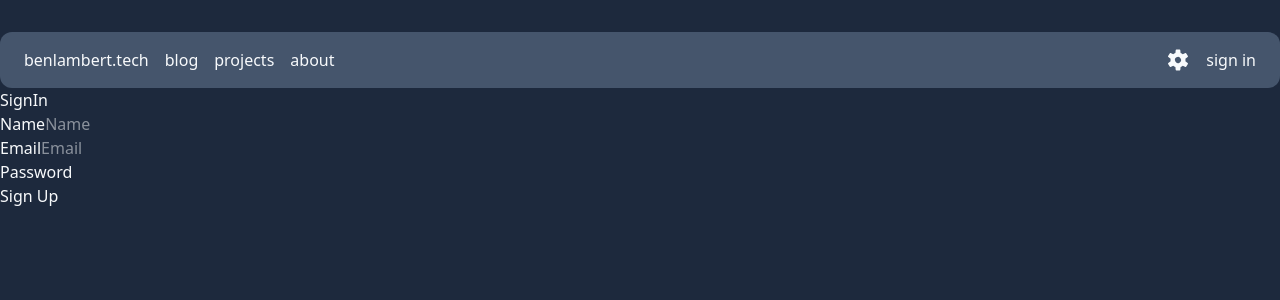
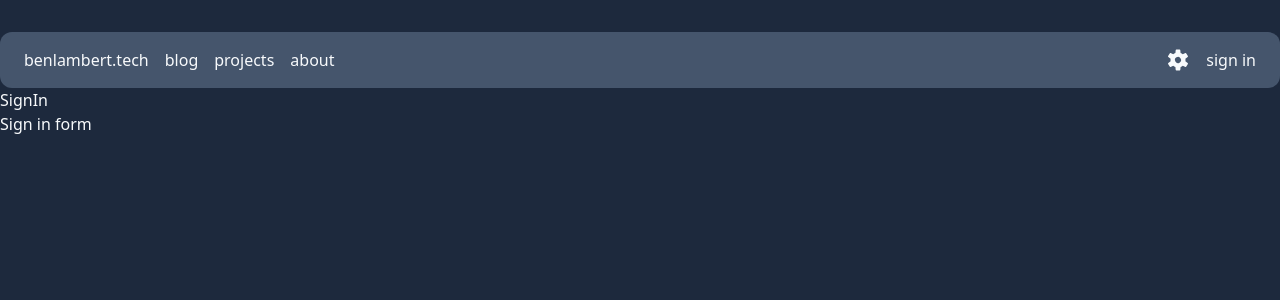
Before and after one commit to benlambert43/home, a Next.js app in the folder home-web-ui/: page /signin in a window 1280 px wide. Shown: the top 300 px of the page. Built offline with nearby package versions, Linux system fonts and the light colour scheme.

Commit message:
remove login form until create account form is done

```diff
--- a/home-web-ui/app/signin/LoginForm.tsx
+++ /dev/null
@@ -1,21 +0,0 @@
-import { signup } from "@/app/actions/auth";
-
-export const LoginForm = () => {
-  return (
-    <form action={signup}>
-      <div>
-        <label htmlFor="name">Name</label>
-        <input id="name" name="name" placeholder="Name" />
-      </div>
-      <div>
-        <label htmlFor="email">Email</label>
-        <input id="email" name="email" type="email" placeholder="Email" />
-      </div>
-      <div>
-        <label htmlFor="password">Password</label>
-        <input id="password" name="password" type="password" />
-      </div>
-      <button type="submit">Sign Up</button>
-    </form>
-  );
-};
--- a/home-web-ui/app/signin/page.tsx
+++ b/home-web-ui/app/signin/page.tsx
@@ -1,12 +1,8 @@
-import { LoginForm } from "@/app/signin/LoginForm";
-
 const SignIn = () => {
   return (
     <div>
       <div>SignIn</div>
-      <div>
-        <LoginForm />
-      </div>
+      <div>Sign in form</div>
     </div>
   );
 };
```
